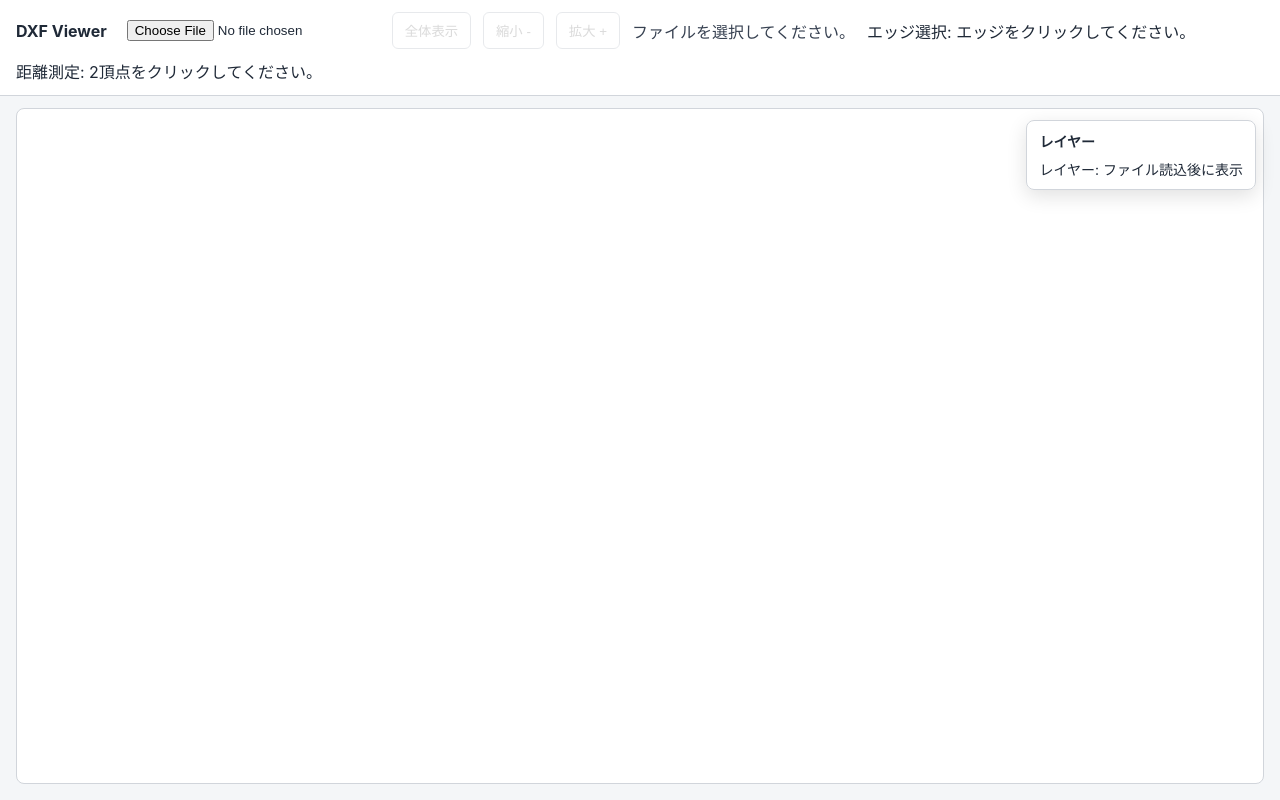
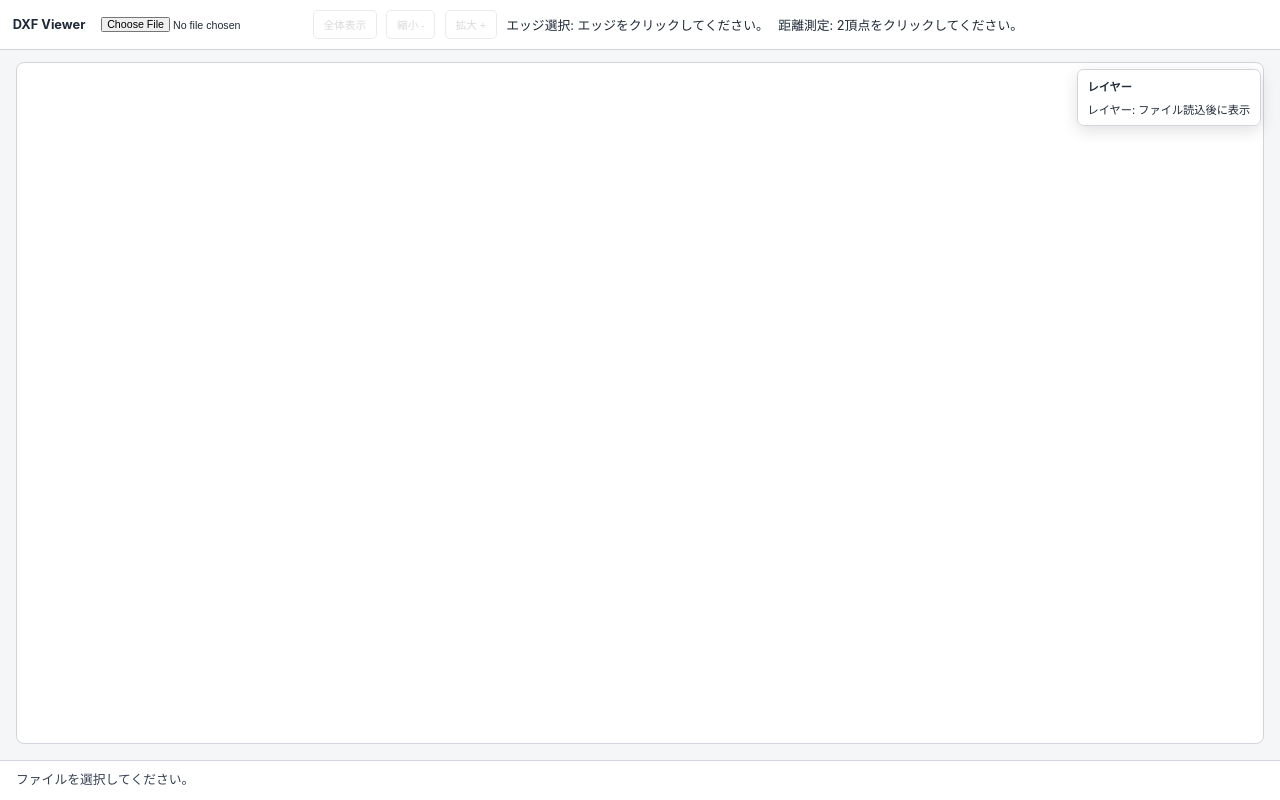
Before and after one commit to yamagame/dxf-viewer, a website built with Vite: page index.html in a window 1280 px wide. Built offline with nearby package versions, Linux system fonts and the light colour scheme.

Commit message:
ステータスをフッタ化

```diff
--- a/index.html
+++ b/index.html
@@ -16,7 +16,6 @@
           <button id="zoomOutButton" type="button" disabled>縮小 -</button>
           <button id="zoomInButton" type="button" disabled>拡大 +</button>
         </div>
-        <p id="status" class="status">ファイルを選択してください。</p>
         <p id="edgeInfo" class="edge-info">エッジ選択: エッジをクリックしてください。</p>
         <p id="measureInfo" class="measure-info">距離測定: 2頂点をクリックしてください。</p>
       </header>
@@ -27,6 +26,9 @@
           <div id="layerControls" class="layer-controls"></div>
         </aside>
       </section>
+      <footer class="status-footer" aria-label="ステータス">
+        <p id="status" class="status">ファイルを選択してください。</p>
+      </footer>
     </main>
 
     <script type="module" src="/app.ts"></script>
--- a/styles.css
+++ b/styles.css
@@ -15,6 +15,11 @@ body {
   display: flex;
   flex-direction: column;
   height: 100%;
+}
+
+.toolbar,
+.layer-window {
+  zoom: 0.8;
 }
 
 .toolbar {
@@ -59,6 +64,8 @@ body {
   margin: 0;
   min-height: 20px;
   color: #374151;
+  overflow-wrap: anywhere;
+  font-size: 80%;
 }
 
 .edge-info {
@@ -91,6 +98,15 @@ body {
   border-radius: 8px;
   background: rgba(255, 255, 255, 0.95);
   box-shadow: 0 6px 20px rgba(0, 0, 0, 0.12);
+}
+
+.status-footer {
+  flex: 0 0 auto;
+  min-height: 40px;
+  padding: 8px 16px;
+  border: 1px solid #d1d5db;
+  border-width: 1px 0 0;
+  background: #ffffff;
 }
 
 .layer-window-title {
```
